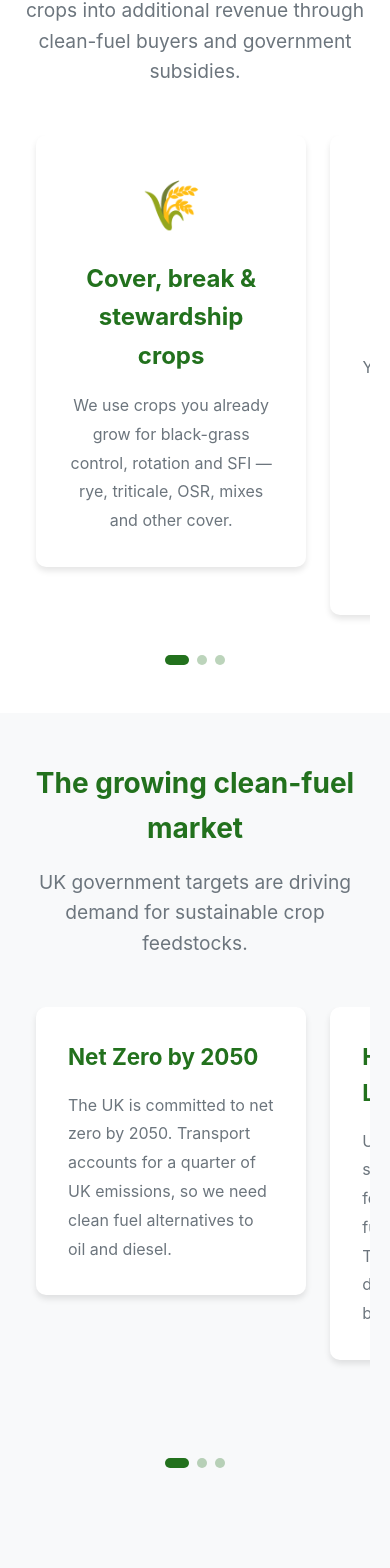
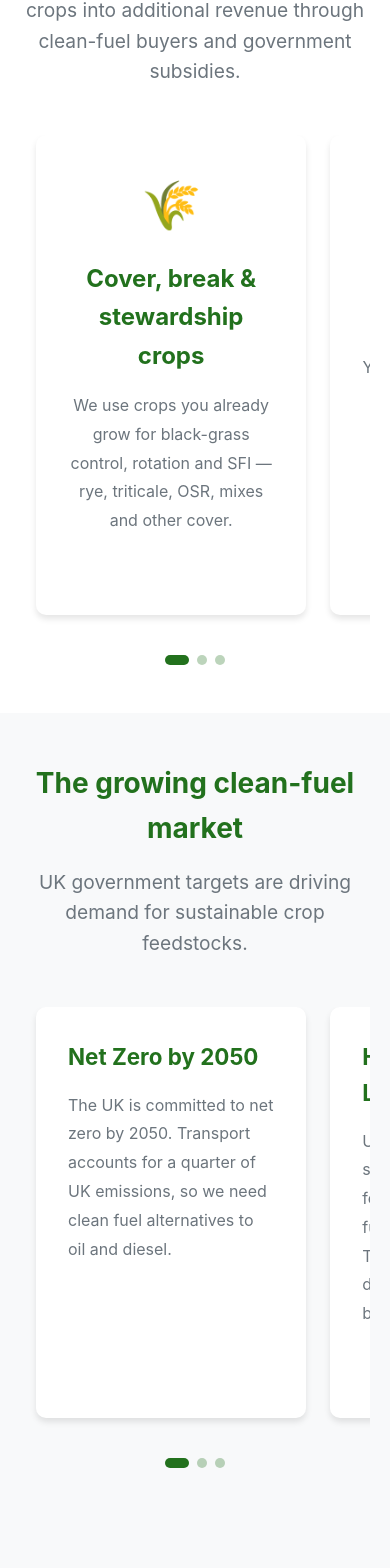
Before and after one commit to ewldh20/landmark-energy, a React (Vite) app: page / in a window 390 px wide. Shown: the part 1050-2618 px from the top of the page. Built offline with nearby package versions, Linux system fonts and the light colour scheme; the HTML template or start-up script is replaced by a standard one.

Commit message:
Fix card height consistency - ensure all cards in section have same height

```diff
--- a/src/App.css
+++ b/src/App.css
@@ -154,6 +154,10 @@
     box-shadow: 0 4px 6px rgba(0,0,0,0.1);
     text-align: center;
     transition: transform 0.3s, box-shadow 0.3s;
+    height: 100%;
+    display: flex;
+    flex-direction: column;
+    justify-content: flex-start;
 }
 
 .about-card:hover {
@@ -175,6 +179,7 @@
 .about-card p {
     color: var(--text-light);
     line-height: 1.8;
+    flex: 1; /* Allow text to grow and fill space */
 }
 
 /* Process Steps */
@@ -191,6 +196,9 @@
     border-radius: 10px;
     position: relative;
     border-left: 4px solid var(--accent-color);
+    height: 100%;
+    display: flex;
+    flex-direction: column;
 }
 
 .step-number {
@@ -219,6 +227,7 @@
 .step p {
     color: var(--text-light);
     line-height: 1.8;
+    flex: 1; /* Allow text to grow and fill space */
 }
 
 /* Context Grid */
@@ -234,6 +243,9 @@
     padding: 2rem;
     border-radius: 10px;
     box-shadow: 0 4px 6px rgba(0,0,0,0.1);
+    height: 100%;
+    display: flex;
+    flex-direction: column;
 }
 
 .context-item h3 {
@@ -245,6 +257,7 @@
 .context-item p {
     color: var(--text-light);
     line-height: 1.8;
+    flex: 1; /* Allow text to grow and fill space */
 }
 
 /* Benefits Grid */
@@ -260,6 +273,9 @@
     padding: 1.5rem;
     border-radius: 8px;
     border-left: 4px solid var(--accent-color);
+    height: 100%;
+    display: flex;
+    flex-direction: column;
 }
 
 .benefit-item h3 {
@@ -271,6 +287,7 @@
 .benefit-item p {
     color: var(--text-light);
     line-height: 1.8;
+    flex: 1; /* Allow text to grow and fill space */
 }
 
 /* Modal */
--- a/src/components/CardCarousel.css
+++ b/src/components/CardCarousel.css
@@ -9,10 +9,14 @@
   grid-template-columns: repeat(auto-fit, minmax(300px, 1fr));
   gap: 2rem;
   overflow: visible;
+  align-items: stretch; /* Make all cards same height */
 }
 
 .carousel-card {
   width: 100%;
+  display: flex;
+  flex-direction: column;
+  height: 100%; /* Fill grid cell height */
 }
 
 /* Mobile: Show as swipeable carousel */
@@ -38,6 +42,16 @@
     min-width: 85%;
     scroll-snap-align: center;
     padding: 0;
+    display: flex;
+    flex-direction: column;
+    height: auto;
+  }
+
+  /* Ensure cards have consistent height on mobile */
+  .carousel-card > * {
+    flex: 1;
+    display: flex;
+    flex-direction: column;
   }
 }
 
```
